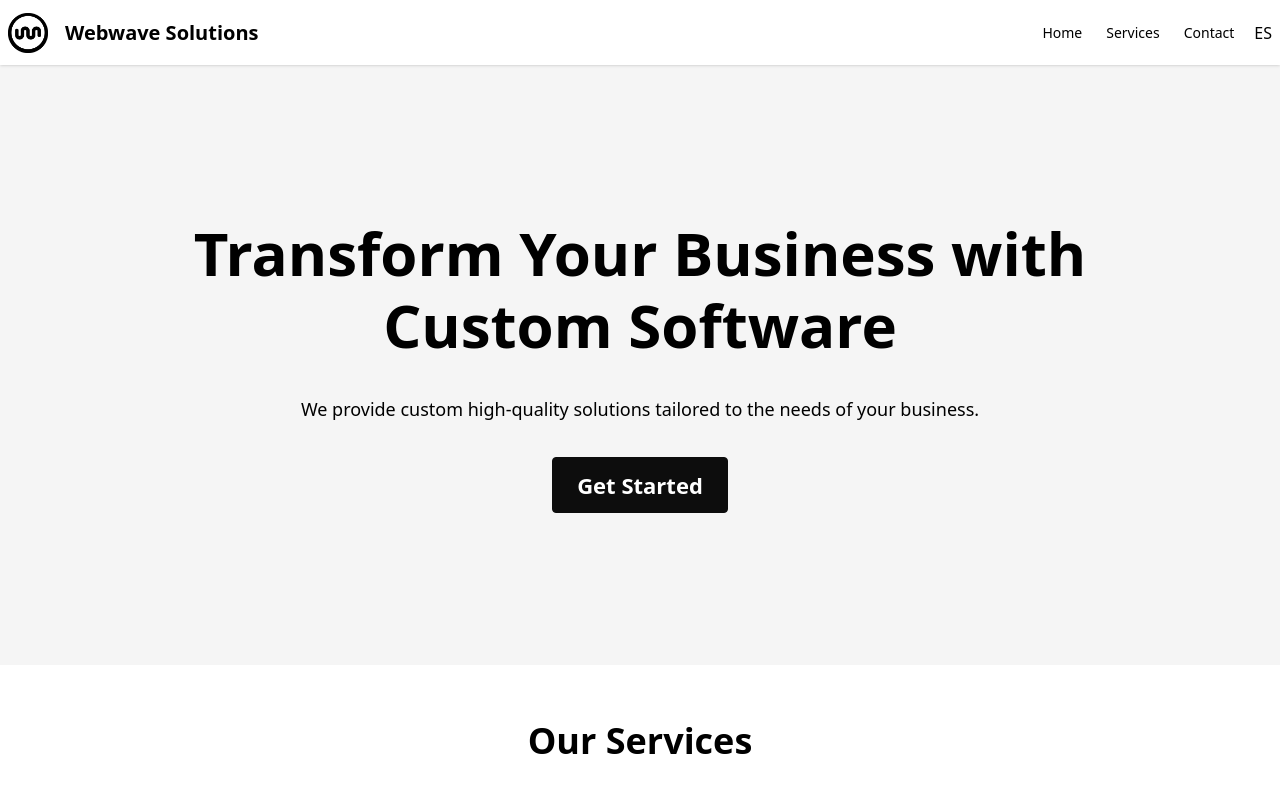
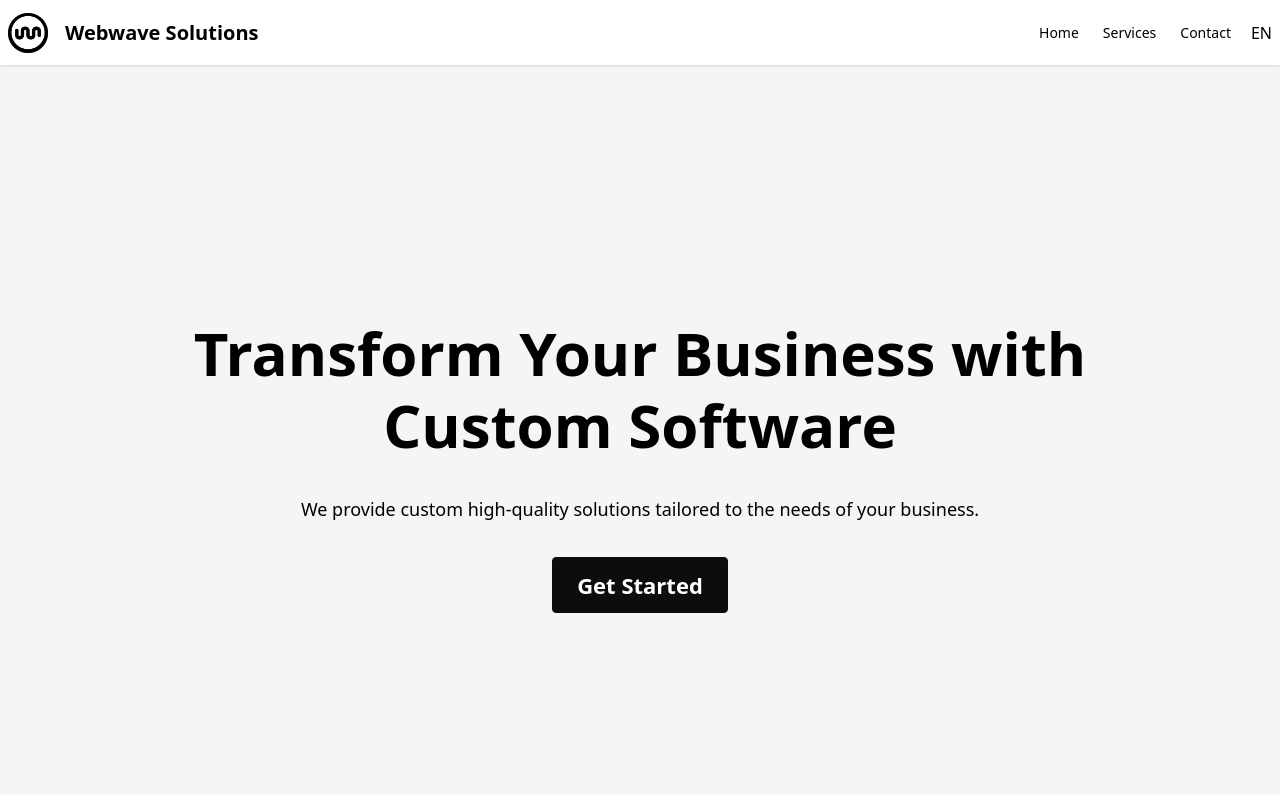
Before and after one commit to Housing-Nonprofit/omg-landing, a React (Vite) app: page / in a window 1280 px wide. Shown: the top 795 px of the page. Built offline with nearby package versions, Linux system fonts and the light colour scheme; grey boxes are pictures that could not be loaded.

Commit message:
feat: update language impl

```diff
--- a/index.html
+++ b/index.html
@@ -2,7 +2,7 @@
 <html lang="en">
   <head>
     <meta charset="UTF-8" />
-    <link rel="icon" type="image/svg+xml" href="./public/webwave_logo_black.png" />
+    <link rel="icon" type="image/svg+xml" href="/webwave_logo_black.png" />
     <meta name="viewport" content="width=device-width, initial-scale=1.0" />
     <title>Webwave Solutions</title>
   </head>
--- a/src/components/App.jsx
+++ b/src/components/App.jsx
@@ -1,16 +1,12 @@
-import { BrowserRouter, Route, Routes  } from "react-router-dom"
+import { BrowserRouter, Route, Routes  } from "react-router"
 import HomePage from "./pages/HomePage";
-import { EnglishBase } from "./languages/English";
-import { SpanishBase } from "./languages/Spanish";
 
 function App() {
   return (
     <>
       <BrowserRouter>
         <Routes>
-          <Route path="/" element={< HomePage language={EnglishBase} />} />
-          <Route path="/en" element={< HomePage language={EnglishBase} />} />
-          <Route path="/es" element={< HomePage language={SpanishBase} />} />
+          <Route path="/" element={< HomePage />} />
         </Routes>
       </BrowserRouter>
     </>
--- a/src/components/atoms/ModeSwitch.jsx
+++ b/src/components/atoms/ModeSwitch.jsx
@@ -1,5 +1,5 @@
 import React from "react";
-import { Navigate } from "react-router-dom";
+import { redirect } from "react-router";
 
 const ModeSwitch = () => {
   return (
@@ -30,13 +30,15 @@ const ModeSwitch = () => {
   );
 };
 
-const LangSwitch = ({ lang }) => {
+const LangSwitch = ({ onChangeLanguage, lang }) => {
+
+
 
   return (
     <label className="swap">
       <input type="checkbox" />
-      <a href={"/" + lang} className="swap-off text-10">
-        {lang.toUpperCase()}
+      <a onClick={onChangeLanguage} className="swap-off text-10">
+        {lang}
       </a>
     </label>
   );
--- a/src/components/languages/English.js
+++ b/src/components/languages/English.js
@@ -28,6 +28,4 @@ const EnglishBase = {
     hero: Hero
 }
 
-export {
-    EnglishBase
-}
+export default EnglishBase
--- a/src/components/languages/Spanish.js
+++ b/src/components/languages/Spanish.js
@@ -28,6 +28,4 @@ const SpanishBase = {
     hero: Hero
 }
 
-export {
-    SpanishBase
-}
+export default SpanishBase
--- a/src/components/organisms/Header.jsx
+++ b/src/components/organisms/Header.jsx
@@ -3,7 +3,7 @@ import { LangSwitch } from "../atoms/ModeSwitch";
 import logo from "./../../assets/webwave_logo_black.png";
 
 
-const Header = ({ menu, lang }) => {
+const Header = ({ menu, onChangeLanguage, lang }) => {
   return (
     <>
       <div className="navbar bg-base-100 shadow-sm">
@@ -25,7 +25,7 @@ const Header = ({ menu, lang }) => {
               );
             })}
           </ul>
-          < LangSwitch lang={lang} />
+          < LangSwitch onChangeLanguage={onChangeLanguage} lang={lang} />
         </div>
       </div>
     </>
--- a/src/components/organisms/Hero.jsx
+++ b/src/components/organisms/Hero.jsx
@@ -2,7 +2,7 @@ import React from "react";
 
 const Hero = ({ content }) => {
   return (
-    <div className="hero bg-base-200 h-150">
+    <div className="hero bg-base-200 h-200">
       <div className="hero-content text-center">
         <div className="max-w-5xl">
           <h1 className="lg:text-6xl/18 portrait:text-5xl/14 font-bold line">{content.title}</h1>
--- a/src/components/pages/HomePage.jsx
+++ b/src/components/pages/HomePage.jsx
@@ -1,14 +1,31 @@
-import React from "react";
+import React, { useState, useEffect } from "react";
 import Header from "../organisms/Header"
 import Footer from '../organisms/Footer';
 import Hero from "../organisms/Hero";
 import Services from "../organisms/Services"
+import EnglishBase from "../languages/English"
+import SpanishBase from "../languages/Spanish"
 
-function HomePage ({ language }) {
+function HomePage () {
+
+  const [language, setLanguage] = useState(EnglishBase)
+  const [currentLang, setCurrentLang] = useState("EN")
+
+  function updateLanguage() {
+    if (currentLang === "EN") {
+      setLanguage(SpanishBase)
+      setCurrentLang("ES")
+    }
+    else {
+      setLanguage(EnglishBase)
+      setCurrentLang("EN")
+    }
+  }
+
 
   return (
     <>
-    <Header menu={language.menu} lang={language.opposite} />
+    <Header menu={language.menu} onChangeLanguage={updateLanguage} lang={currentLang} />
     <Hero content={language.hero} />
     <Services />
     <Footer />
```
Also changed, not shown: 1 other file (tests, documents, lock files or other folders).
